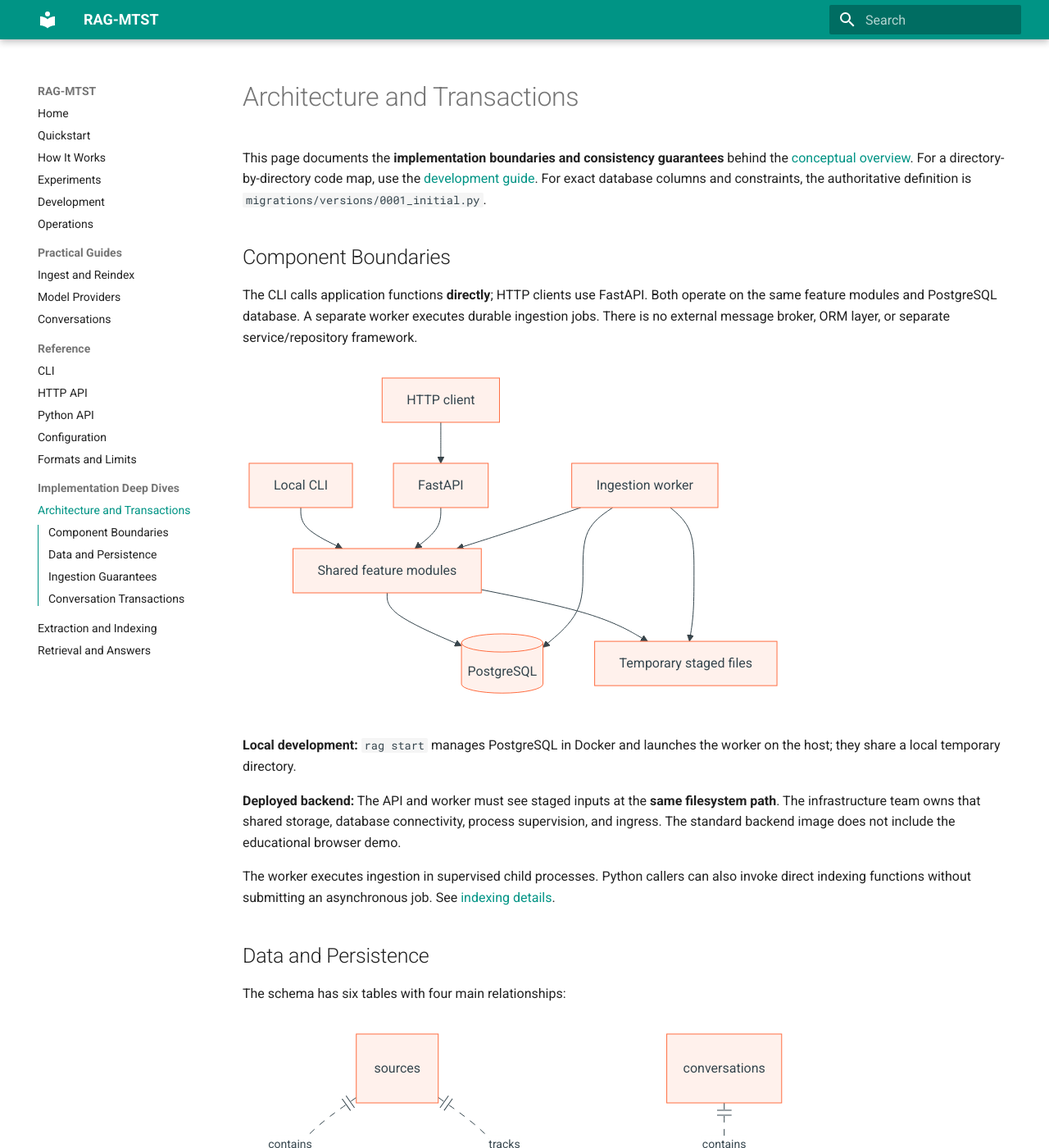
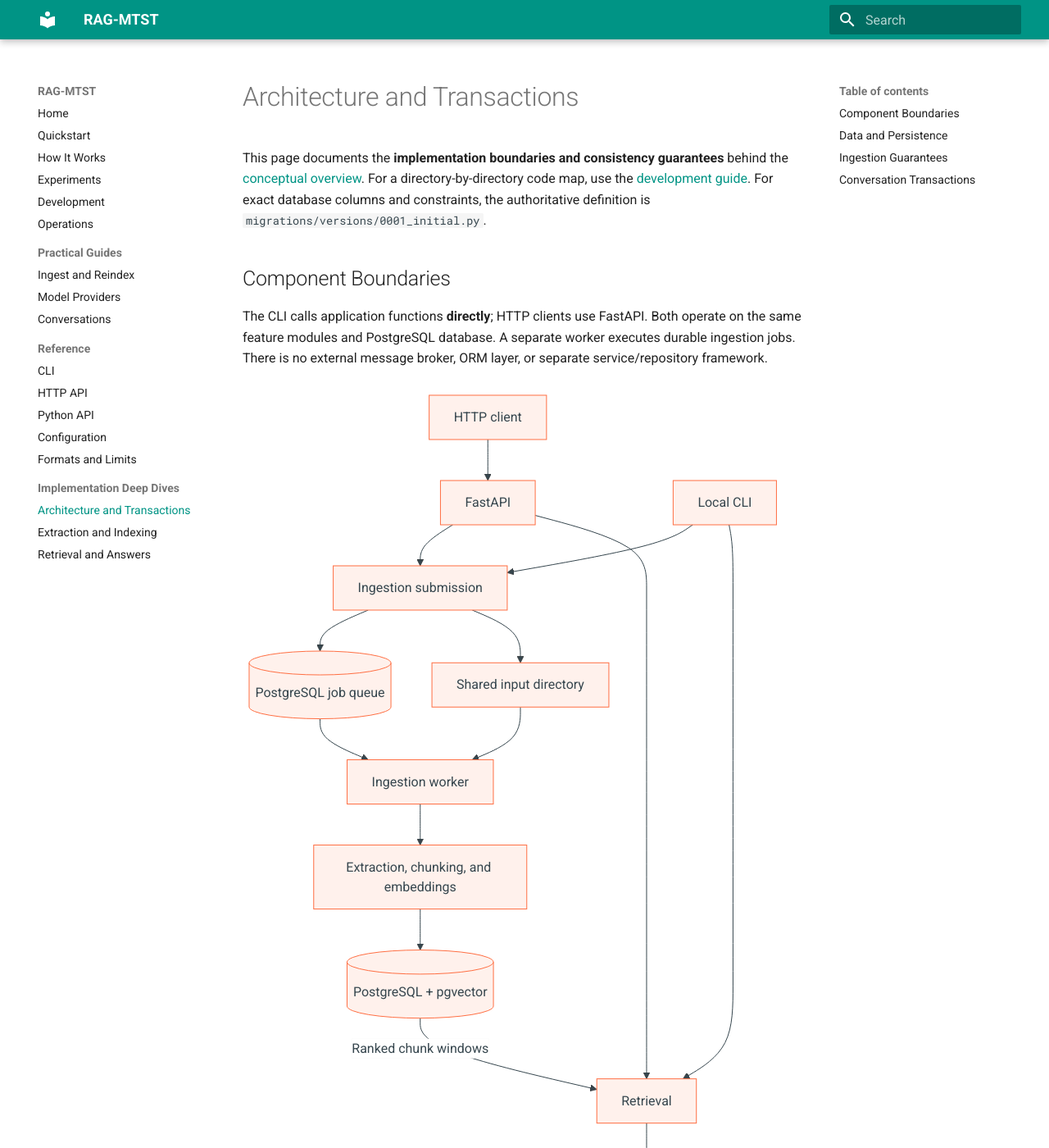
Before and after one commit to richard-costa/rag-mtst, an MkDocs documentation site: the page built from docs/explanation/architecture.md, in a window 1280 px wide and 1400 px high. Shown: the whole window at 82% size. Built offline with MkDocs 1.6.1 and Material for MkDocs 9.7.7, drawn with Linux system fonts in a browser that asks for light colours; some of the changed text lies outside the part shown.

Commit message:
fix(docs): restore original Mermaid diagrams and site layout

```diff
--- a/docs/assets/stylesheets/diagrams.css
+++ b/docs/assets/stylesheets/diagrams.css
@@ -1,29 +1,10 @@
-/* Mermaid's SVG is encapsulated in Material's shadow DOM. We cannot size
-   elements inside that shadow root from here; useMaxWidth + wrapped labels
-   in the diagrams make them fit. This scroll container is a fallback for
-   remaining overflow at narrow window sizes or high Firefox zoom. */
 .md-typeset .mermaid {
   --md-mermaid-node-bg-color: color-mix(
     in srgb,
     var(--md-accent-fg-color) 10%,
     var(--md-default-bg-color)
   );
-  box-sizing: border-box;
-  display: block;
-  max-width: 100%;
-  min-width: 0;
   margin: 1.5em 0;
-  padding: 0.25rem 0 0.75rem;
   overflow-x: auto;
-  overflow-y: hidden;
-  overscroll-behavior-inline: contain;
-  scrollbar-width: thin;
-  scrollbar-color: var(--md-default-fg-color--lighter) transparent;
+  padding-bottom: 0.5rem;
 }
-
-/* The content column must be allowed to shrink when Firefox's effective
-   viewport changes with zoom or a tiling window manager. */
-.md-content,
-.md-content__inner {
-  min-width: 0;
-}
--- a/mkdocs.yml
+++ b/mkdocs.yml
@@ -28,8 +28,6 @@
     accent: deep orange
   features:
     - navigation.sections
-    - toc.integrate
-    - toc.follow
     - content.code.copy
 plugins:
   - search:
```
Also changed, not shown: docs/explanation/architecture.md (+98 -32 lines), docs/explanation/indexing.md (+1 -1 lines), docs/explanation/retrieval.md (+1 -1 lines).
